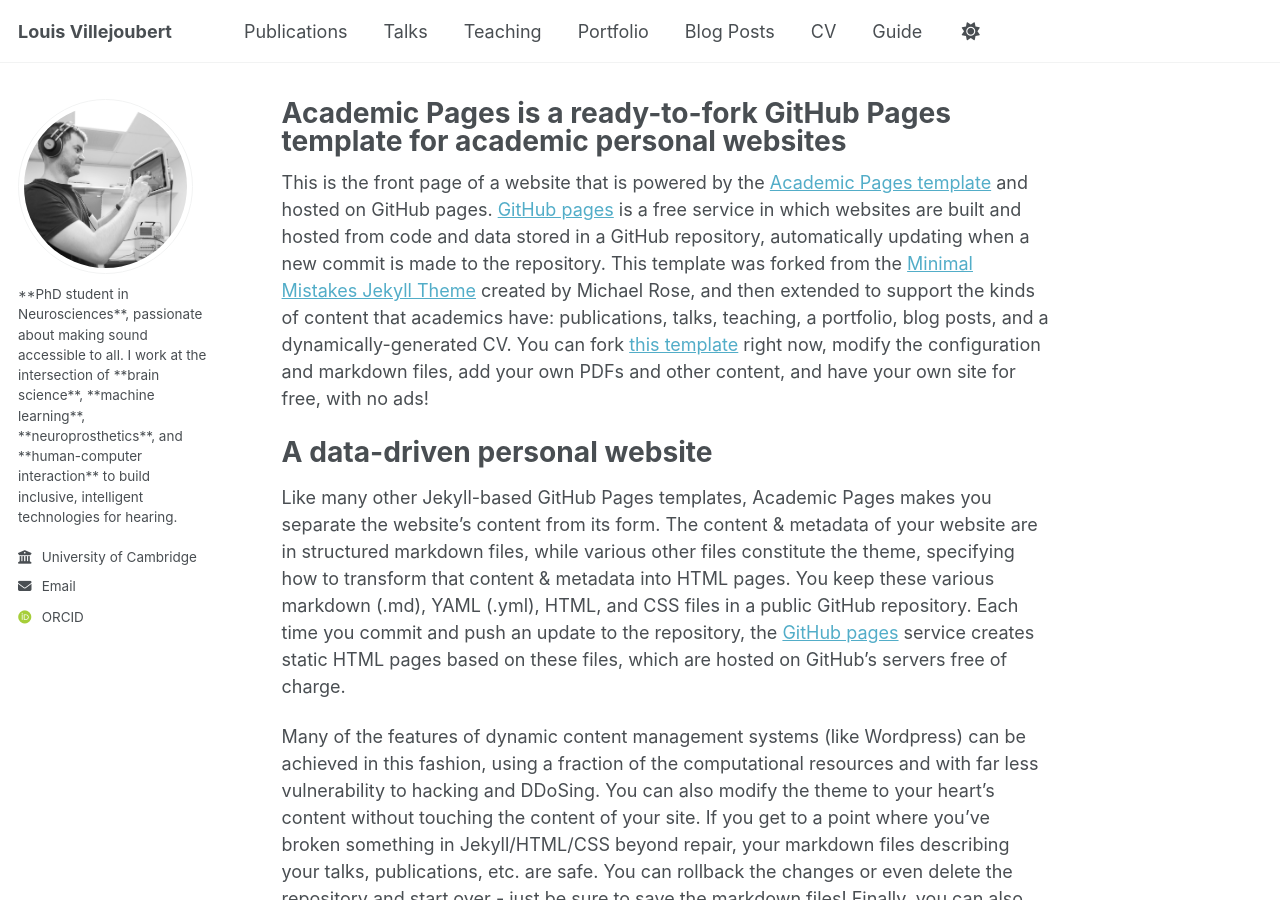
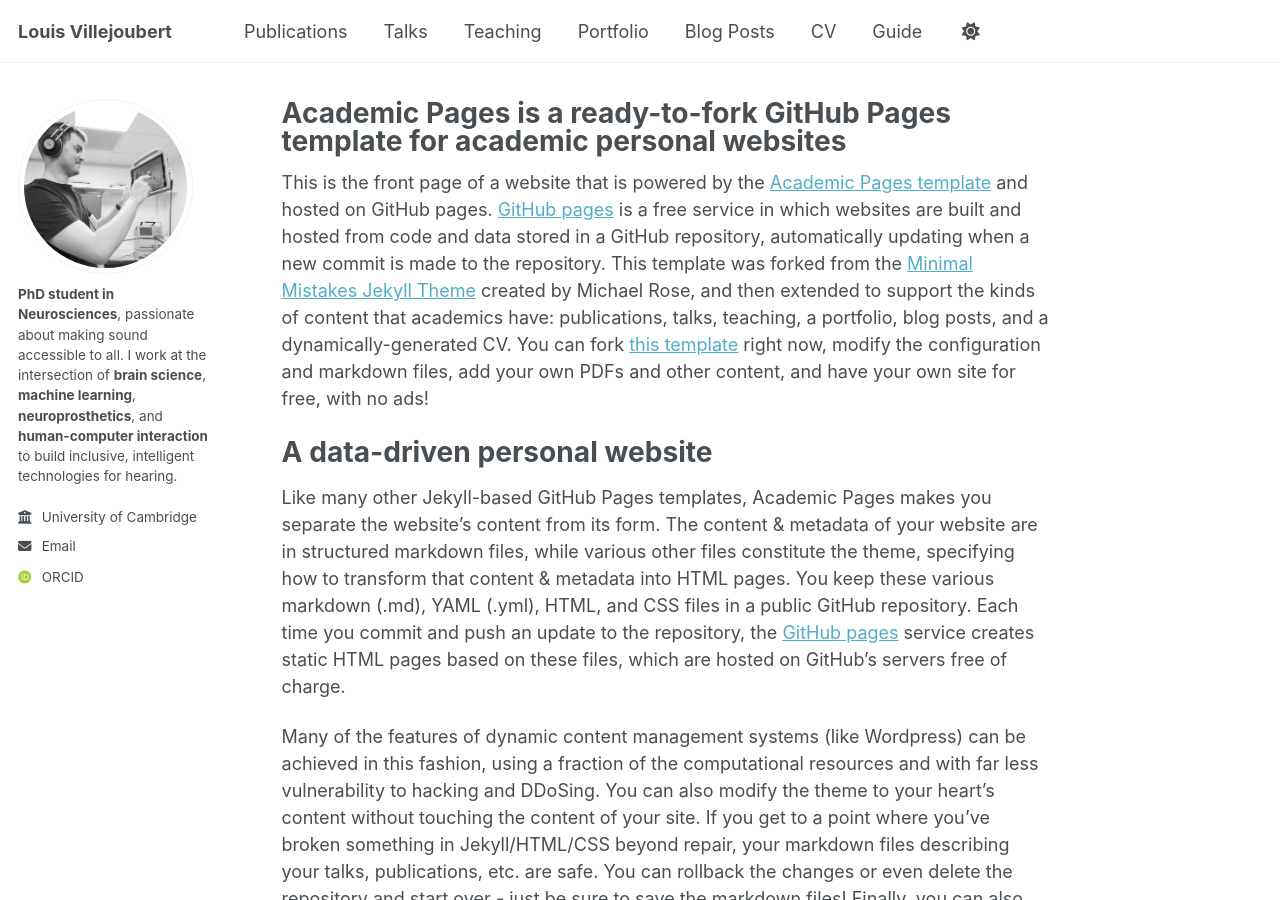
Before and after one commit to VillejoubertLouis/villejoubertlouis.github.io, a Jekyll site: the page built from _pages/about.md, in a window 1280 px wide and 900 px high. Built offline with Jekyll 4.4.1, drawn with Linux system fonts in a browser that asks for light colours; some web fonts are replaced.

```diff
--- a/_config.yml
+++ b/_config.yml
@@ -26,9 +26,10 @@ author:
   name             : ""
   pronouns         : # example: "she/her"
   bio: >
-    **PhD student in Neurosciences**, passionate about making sound accessible to all.
-    I work at the intersection of **brain science**, **machine learning**, **neuroprosthetics**,
-    and **human-computer interaction** to build inclusive, intelligent technologies for hearing.
+    <strong>PhD student in Neurosciences</strong>, passionate about making sound accessible to all.
+    I work at the intersection of <strong>brain science</strong>, <strong>machine learning</strong>,
+    <strong>neuroprosthetics</strong>, and <strong>human-computer interaction</strong> to build inclusive,
+    intelligent technologies for hearing.
   employer         : "University of Cambridge"
   uri              : # URL
   email            : "lv362@cam.ac.uk"
```
